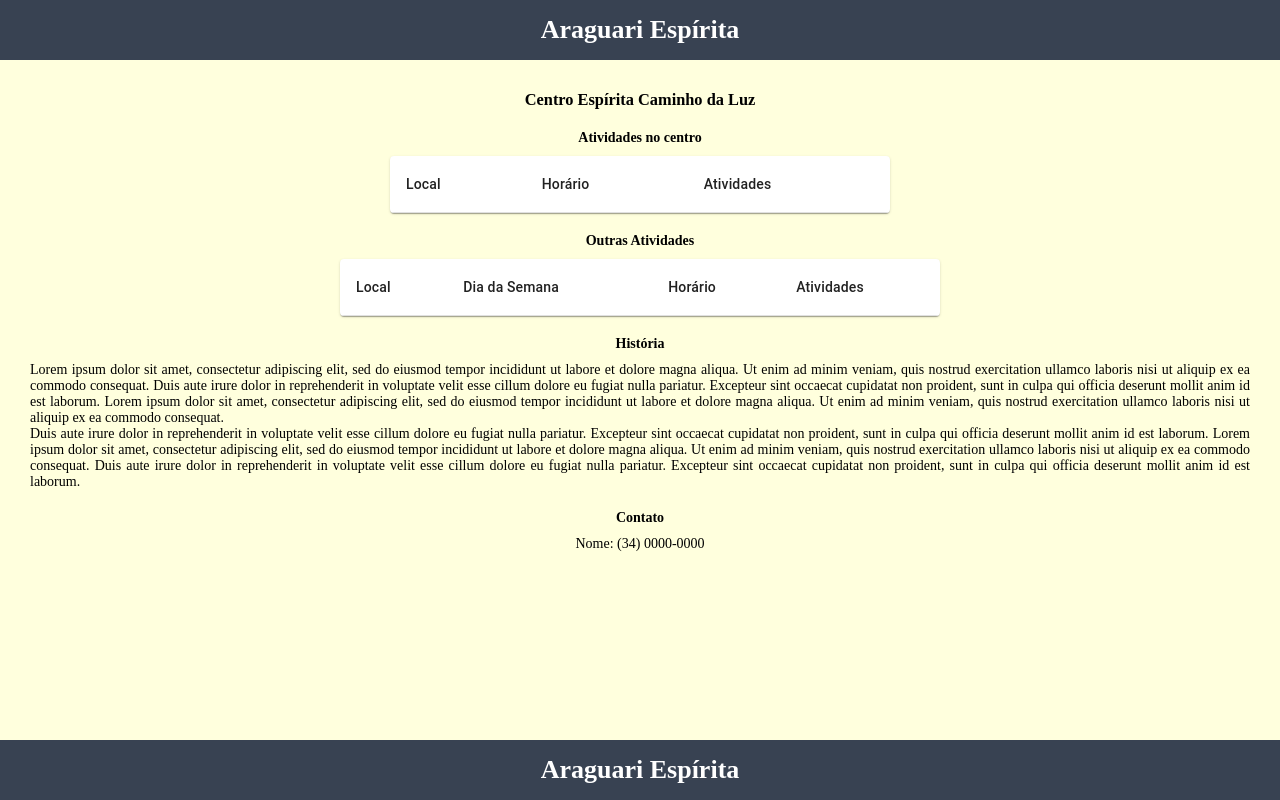
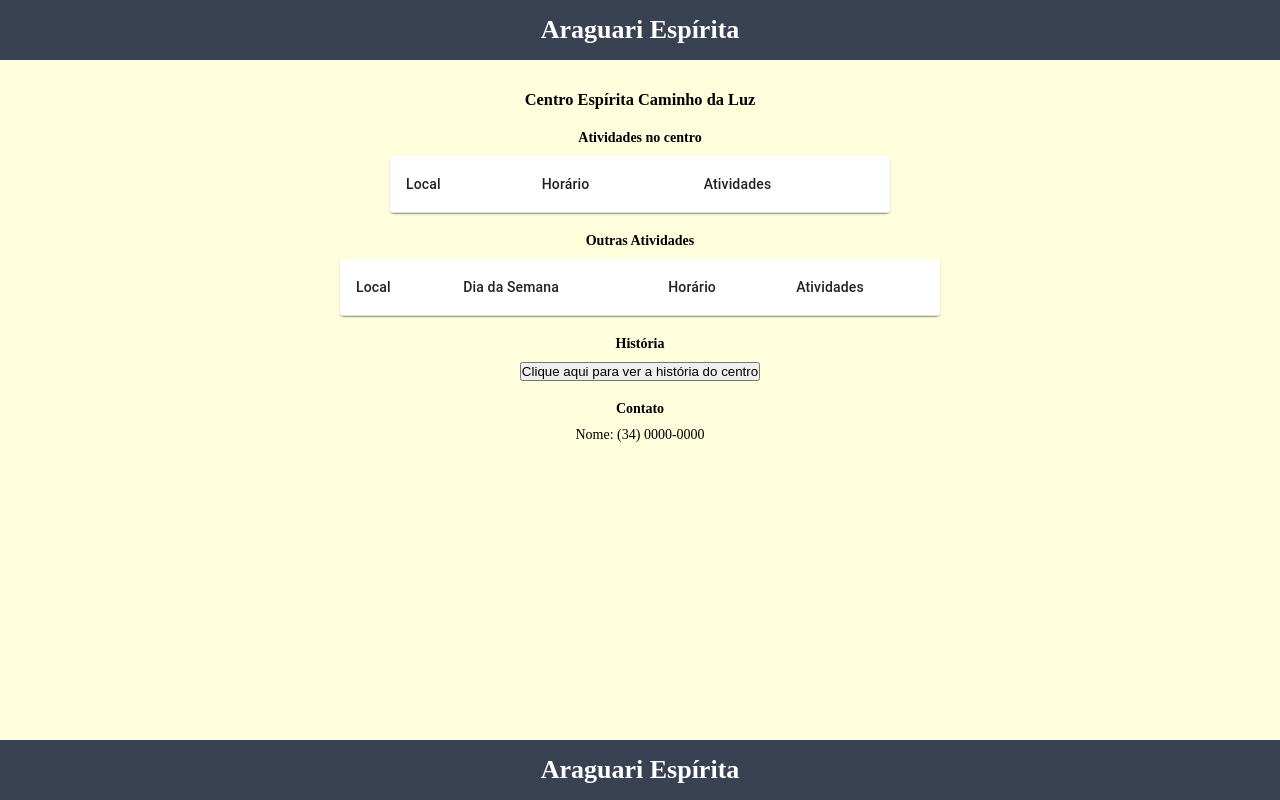
Before and after one commit to WilmarOliveira/spiritist-araguari, a React app: page /centro/1 in a window 1280 px wide. Built offline with nearby package versions, Linux system fonts and the light colour scheme.

Commit message:
Creating dialog component

```diff
--- /dev/null
+++ b/src/components/ScrollDialog/index.jsx
@@ -0,0 +1,55 @@
+import { useEffect } from 'react'
+import Button from '@mui/material/Button'
+import Dialog from '@mui/material/Dialog'
+import DialogActions from '@mui/material/DialogActions'
+import DialogContent from '@mui/material/DialogContent'
+import DialogContentText from '@mui/material/DialogContentText'
+import DialogTitle from '@mui/material/DialogTitle'
+import { useRef } from 'react'
+import { Typography } from '@mui/material'
+
+export const ScrollDialog = ({ open, setOpen }) => {
+   const descriptionElementRef = useRef(null)
+   const generatedDescription = [...new Array(50)]
+      .map(() => {
+         return `Cras mattis consectetur purus sit amet fermentum. Cras
+          justo odio, dapibus ac facilisis in, egestas eget quam.
+          Morbi leo risus, porta ac consectetur ac, vestibulum at
+          eros. Praesent commodo cursus magna, vel scelerisque
+          nisl consectetur et.`
+      })
+      .join('\n')
+
+   useEffect(() => {
+      if (open) {
+         const { current: descriptionElement } = descriptionElementRef
+         if (descriptionElement !== null) {
+            descriptionElement.focus()
+         }
+      }
+   }, [open])
+
+   return (
+      <Dialog
+         open={open}
+         onClose={() => setOpen(false)}
+         scroll={'paper'}
+         aria-labelledby="scroll-dialog-title"
+         aria-describedby="scroll-dialog-description"
+      >
+         <DialogTitle id="scroll-dialog-title">Subscribe</DialogTitle>
+         <DialogContent dividers={true}>
+            <DialogContentText
+               id="scroll-dialog-description"
+               ref={descriptionElementRef}
+               tabIndex={-1}
+            >
+               <Typography gutterBottom>{generatedDescription}</Typography>
+            </DialogContentText>
+         </DialogContent>
+         <DialogActions>
+            <Button onClick={() => setOpen(false)}>Fechar</Button>
+         </DialogActions>
+      </Dialog>
+   )
+}
--- a/src/pages/About/index.jsx
+++ b/src/pages/About/index.jsx
@@ -3,10 +3,13 @@ import { TableActivities } from '../../components/TableActivities'
 import { TableOtherActivities } from '../../components/TableOtherActivities'
 import mainActivities from '../../mocks/mainActivities.json'
 import otherActivities from '../../mocks/otherActivities.json'
-import { Caption, ContainerAbout, Description } from './styles'
+import { Caption, ContainerAbout } from './styles'
+import { useState } from 'react'
+import { ScrollDialog } from '../../components/ScrollDialog'
 
 export const About = () => {
    const { id } = useParams()
+   const [open, setOpen] = useState(false)
 
    return (
       <ContainerAbout>
@@ -16,32 +19,12 @@ export const About = () => {
          <Caption>Outras Atividades</Caption>
          <TableOtherActivities rows={otherActivities[id] || []} />
          <Caption>História</Caption>
-         <Description>
-            Lorem ipsum dolor sit amet, consectetur adipiscing elit, sed do
-            eiusmod tempor incididunt ut labore et dolore magna aliqua. Ut enim
-            ad minim veniam, quis nostrud exercitation ullamco laboris nisi ut
-            aliquip ex ea commodo consequat. Duis aute irure dolor in
-            reprehenderit in voluptate velit esse cillum dolore eu fugiat nulla
-            pariatur. Excepteur sint occaecat cupidatat non proident, sunt in
-            culpa qui officia deserunt mollit anim id est laborum. Lorem ipsum
-            dolor sit amet, consectetur adipiscing elit, sed do eiusmod tempor
-            incididunt ut labore et dolore magna aliqua. Ut enim ad minim
-            veniam, quis nostrud exercitation ullamco laboris nisi ut aliquip ex
-            ea commodo consequat. <br />
-            Duis aute irure dolor in reprehenderit in voluptate velit esse
-            cillum dolore eu fugiat nulla pariatur. Excepteur sint occaecat
-            cupidatat non proident, sunt in culpa qui officia deserunt mollit
-            anim id est laborum. Lorem ipsum dolor sit amet, consectetur
-            adipiscing elit, sed do eiusmod tempor incididunt ut labore et
-            dolore magna aliqua. Ut enim ad minim veniam, quis nostrud
-            exercitation ullamco laboris nisi ut aliquip ex ea commodo
-            consequat. Duis aute irure dolor in reprehenderit in voluptate velit
-            esse cillum dolore eu fugiat nulla pariatur. Excepteur sint occaecat
-            cupidatat non proident, sunt in culpa qui officia deserunt mollit
-            anim id est laborum.
-         </Description>
+         <button onClick={setOpen}>
+            Clique aqui para ver a história do centro
+         </button>
          <Caption>Contato</Caption>
          <span>Nome: (34) 0000-0000</span>
+         <ScrollDialog open={open} setOpen={setOpen} />
       </ContainerAbout>
    )
 }
--- a/src/pages/About/styles.js
+++ b/src/pages/About/styles.js
@@ -11,7 +11,3 @@ export const Caption = styled.h4`
    padding-top: 20px;
    padding-bottom: 10px;
 `
-
-export const Description = styled.p`
-   text-align: justify;
-`
```
